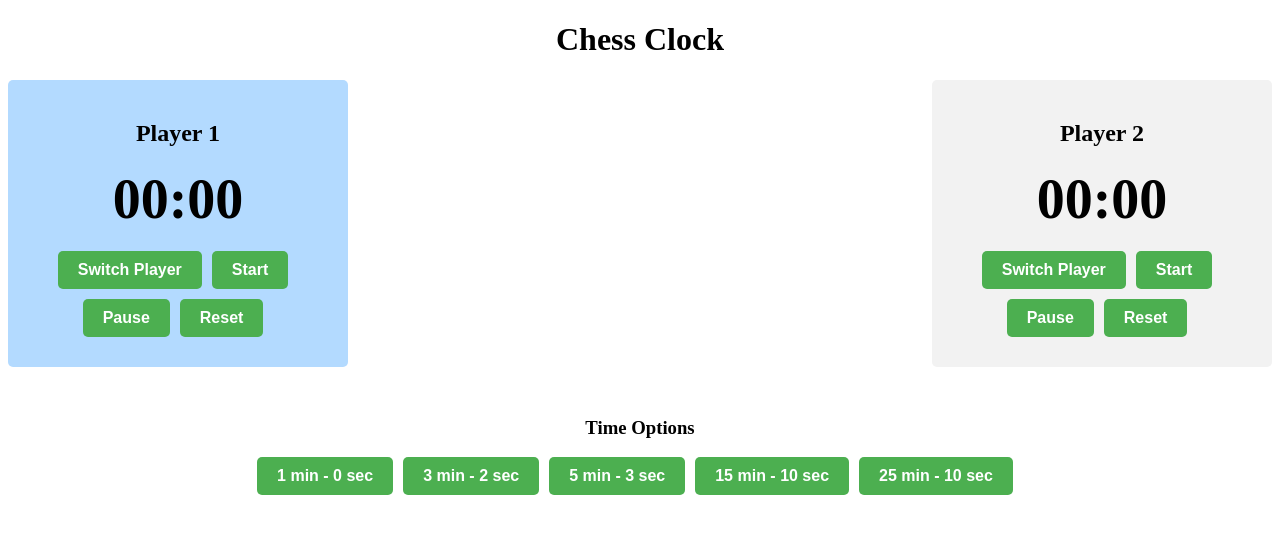
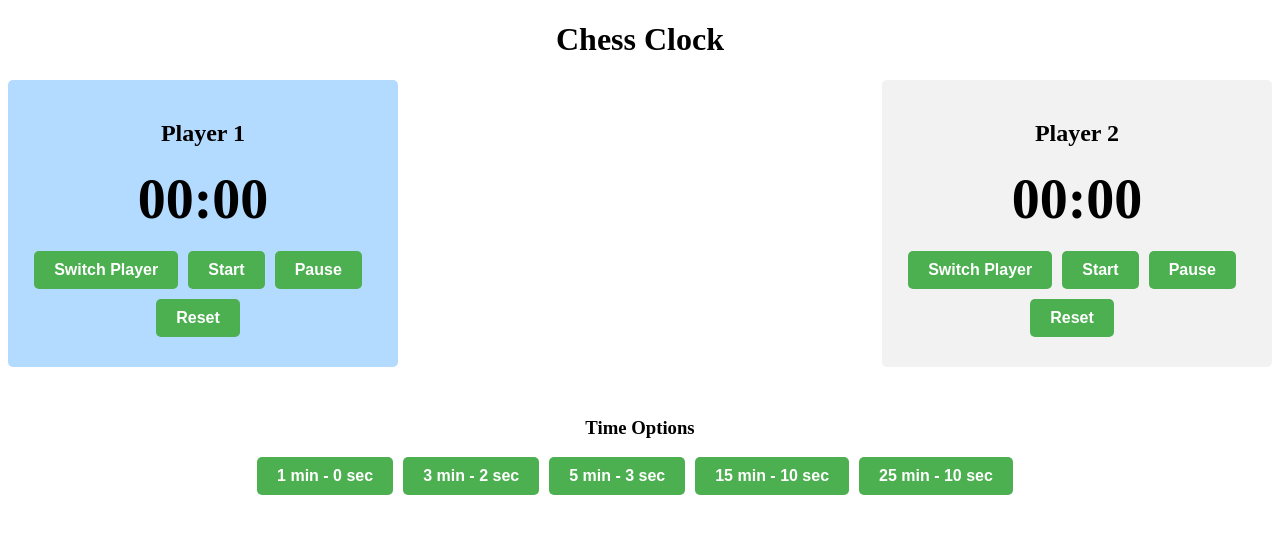
Before and after one commit to emir-sabic/chess-clockapp, an Angular app: page / in a window 1280 px wide. Shown: the top 534 px of the page. Built offline with nearby package versions, Linux system fonts and the light colour scheme.

Commit message:
Changes on css

```diff
--- a/src/app/chess-clock/chess-clock.component.css
+++ b/src/app/chess-clock/chess-clock.component.css
@@ -63,7 +63,7 @@ button:focus {
 
 @media (min-width: 768px) {
   .clock {
-    width: 300px;
+    width: 350px;
     max-width: none;
   }
 }
```
